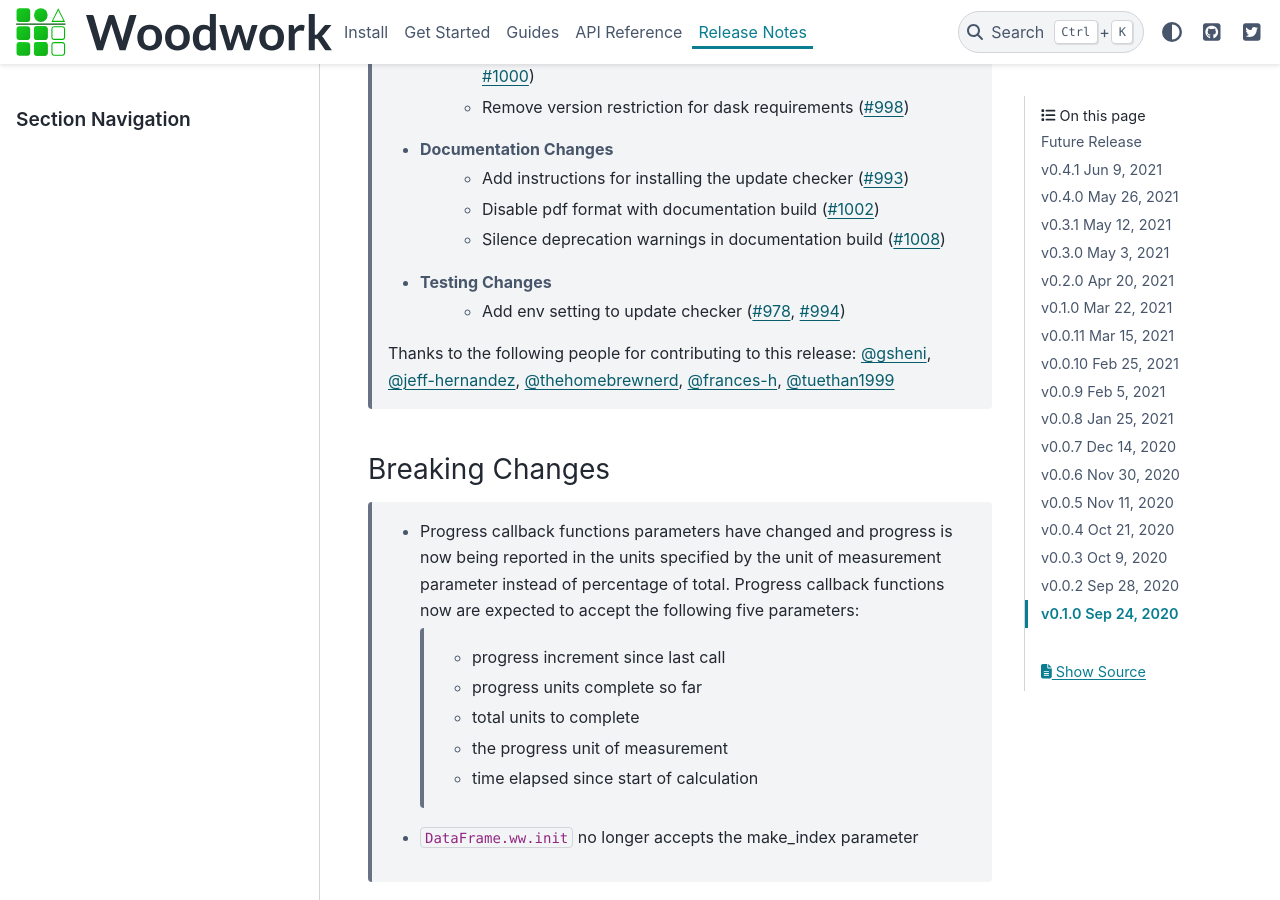
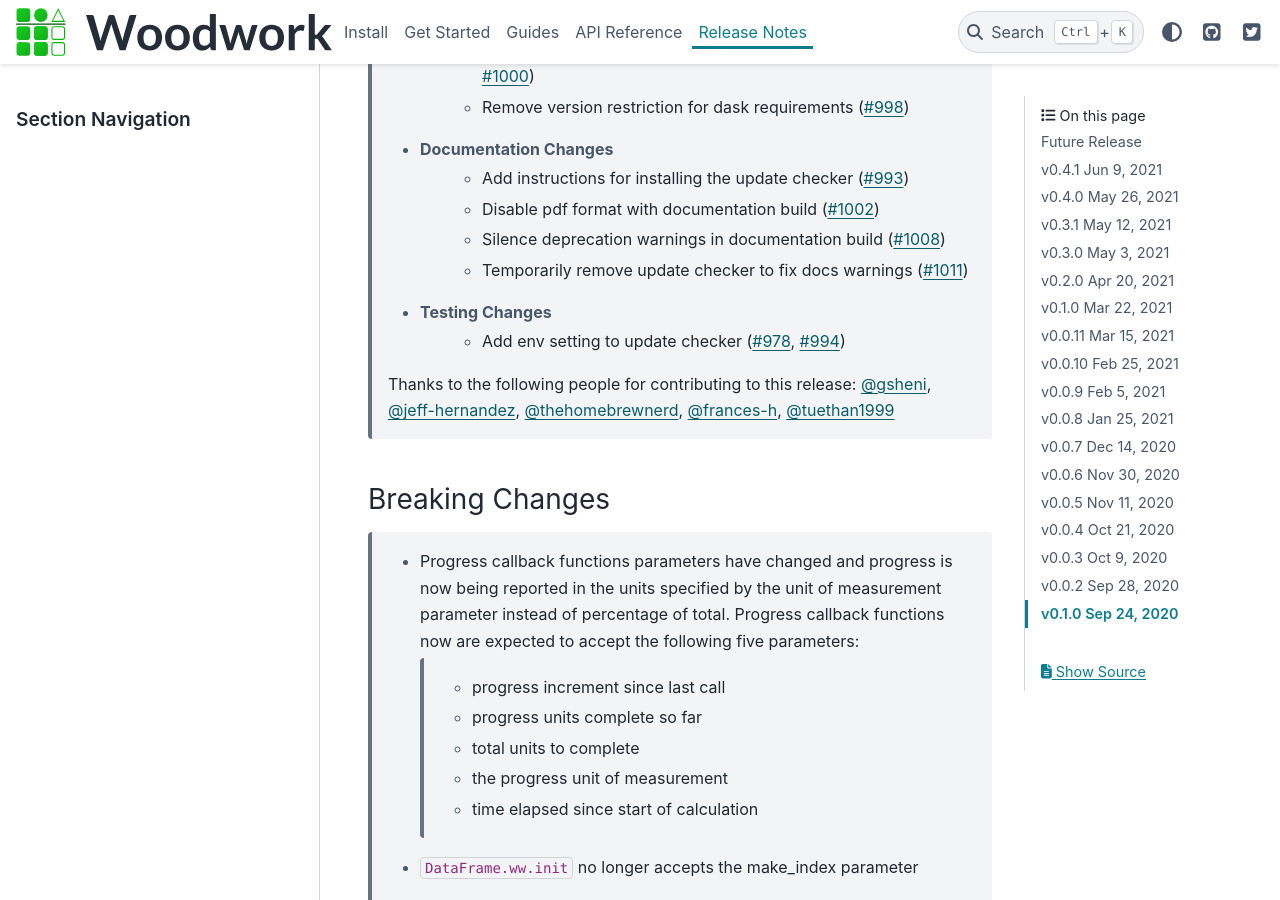
Before and after one commit to alteryx/woodwork, a Sphinx documentation site: the page built from docs/source/release_notes.rst, in a window 1280 px wide and 900 px high, scrolled down 560 px. Built offline with Sphinx 7.4.7 and the PyData theme 0.15.4, drawn with Linux system fonts in a browser that asks for light colours; comment, search, counter and statistics services are not loaded.

Commit message:
update release notes

```diff
--- a/docs/source/release_notes.rst
+++ b/docs/source/release_notes.rst
@@ -19,6 +19,7 @@ Future Release
         * Add instructions for installing the update checker (:pr:`993`)
         * Disable pdf format with documentation build (:pr:`1002`)
         * Silence deprecation warnings in documentation build (:pr:`1008`)
+        * Temporarily remove update checker to fix docs warnings (:pr:`1011`)
     * Testing Changes
         * Add env setting to update checker (:pr:`978`, :pr:`994`)
 
```
